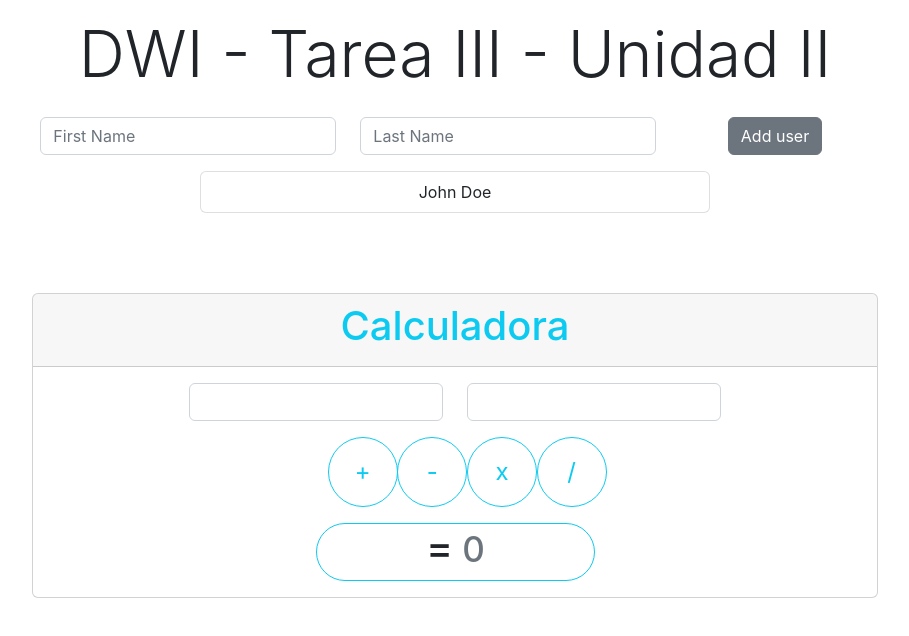
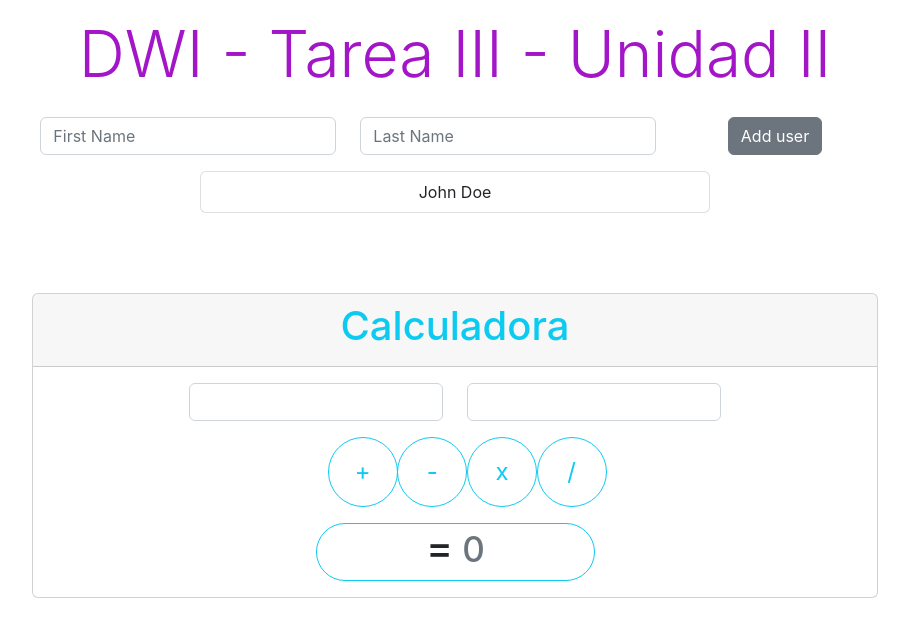
Before and after one commit to CSE3008/u2p1, a React (Create React App) app: page / in a window 1280 px wide. Shown: the top 636 px of the page, without its empty margins (185-1094 px from the left). Built offline with nearby package versions, Linux system fonts and the light colour scheme.

Commit message:
Style: add purple-text

```diff
--- a/src/App.css
+++ b/src/App.css
@@ -19,6 +19,10 @@
   font-size: 24px;
   line-height: 1.33;
   border-radius: 35px;
+  }
+  .text-purple {
+    --bs-text-opacity: 1;
+    color: #a316c7;
   }
 .App-header {
   background-color: #282c34;
```
